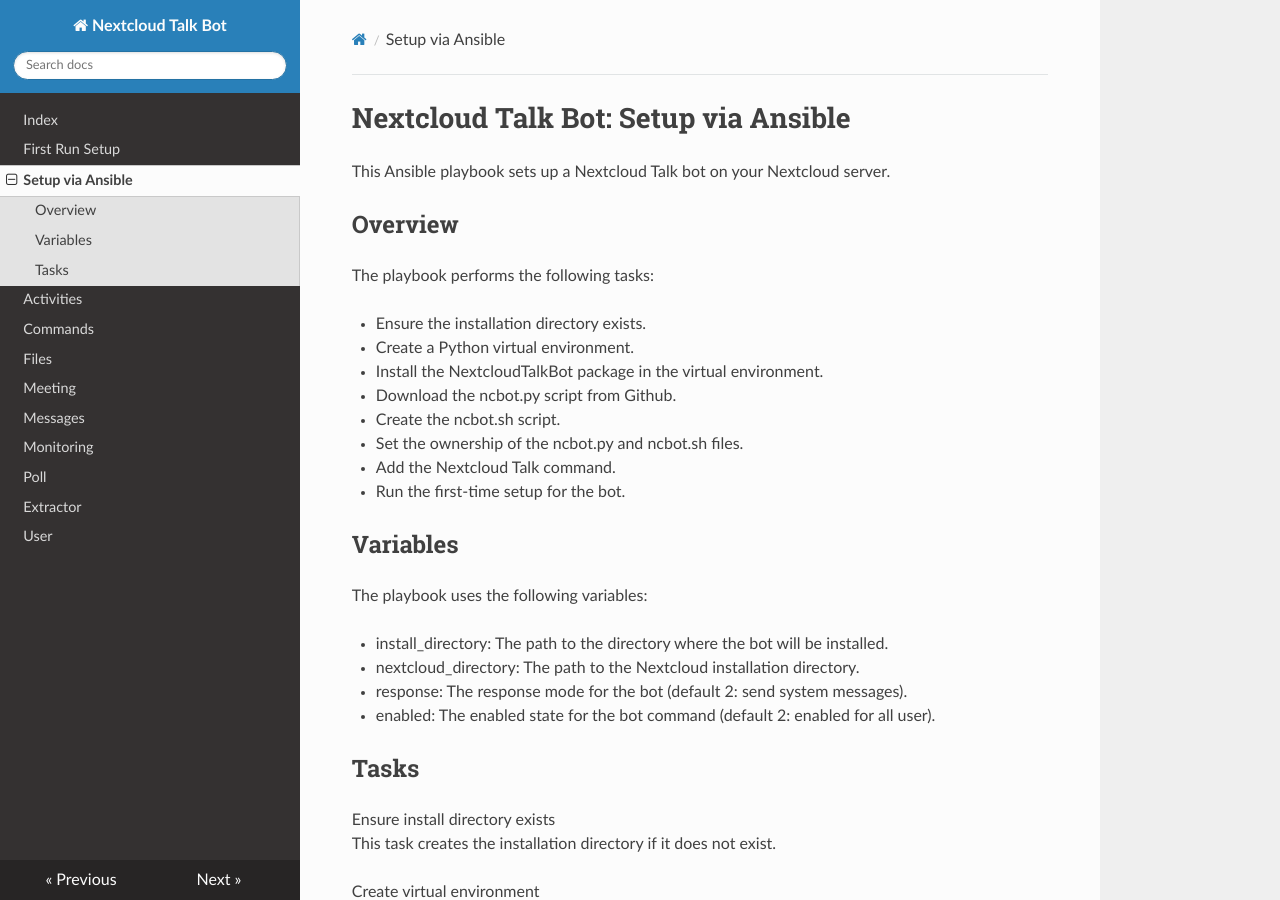
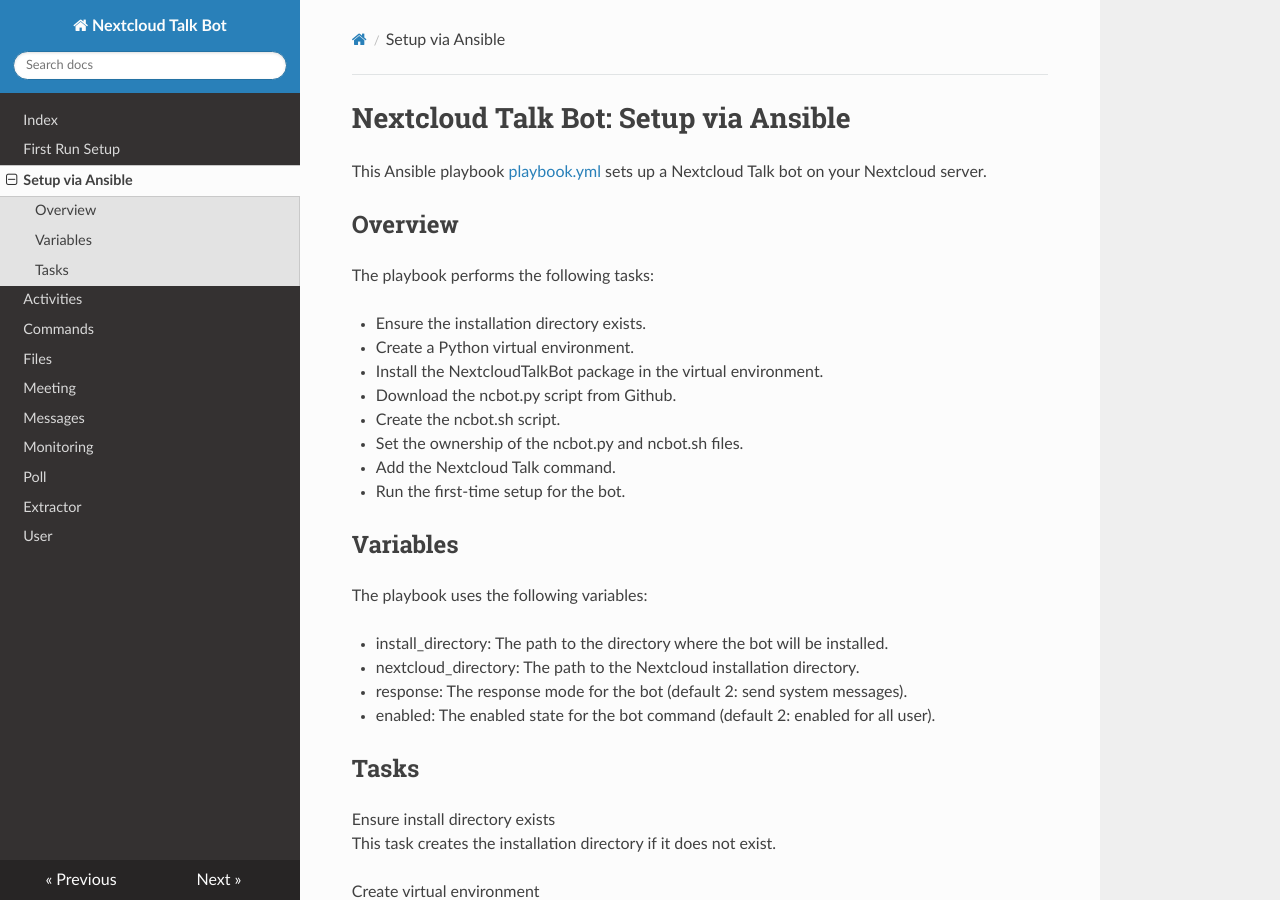
Before and after one commit to sowoi/nextcloud-talk-bot, an MkDocs documentation site: the page built from docs/AnsiblePlaybook.md, in a window 1280 px wide and 900 px high. Built offline with MkDocs 1.6.1, drawn with Linux system fonts in a browser that asks for light colours; nearby versions of some CDN libraries.

Commit message:
documentation

```diff
--- a/docs/AnsiblePlaybook.md
+++ b/docs/AnsiblePlaybook.md
@@ -1,5 +1,5 @@
 # Nextcloud Talk Bot: Setup via Ansible
-This Ansible playbook sets up a Nextcloud Talk bot on your Nextcloud server.
+This Ansible playbook [playbook.yml](https://raw.githubusercontent.com/sowoi/nextcloud-talk-bot/main/ansible/playbook.yml) sets up a Nextcloud Talk bot on your Nextcloud server.
 
 ## Overview
 
```
Also changed, not shown: site/AnsiblePlaybook/index.html, site/index.html, site/search/search_index.json, 1 other file.
